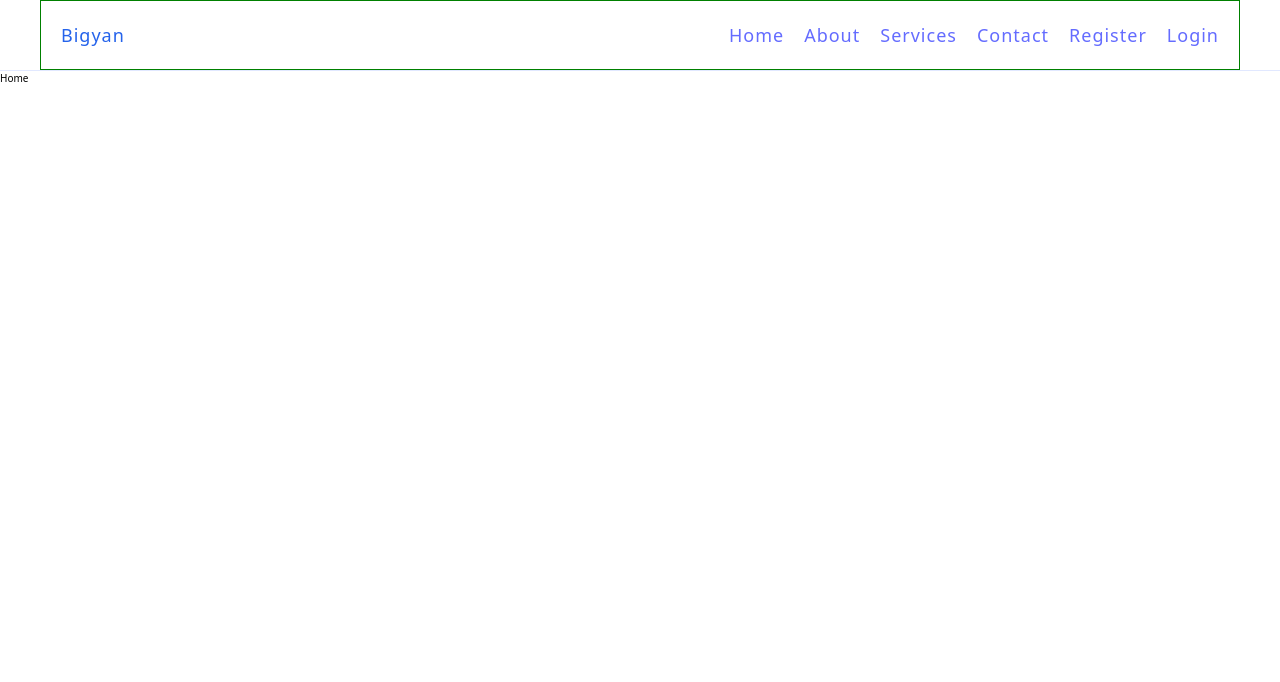
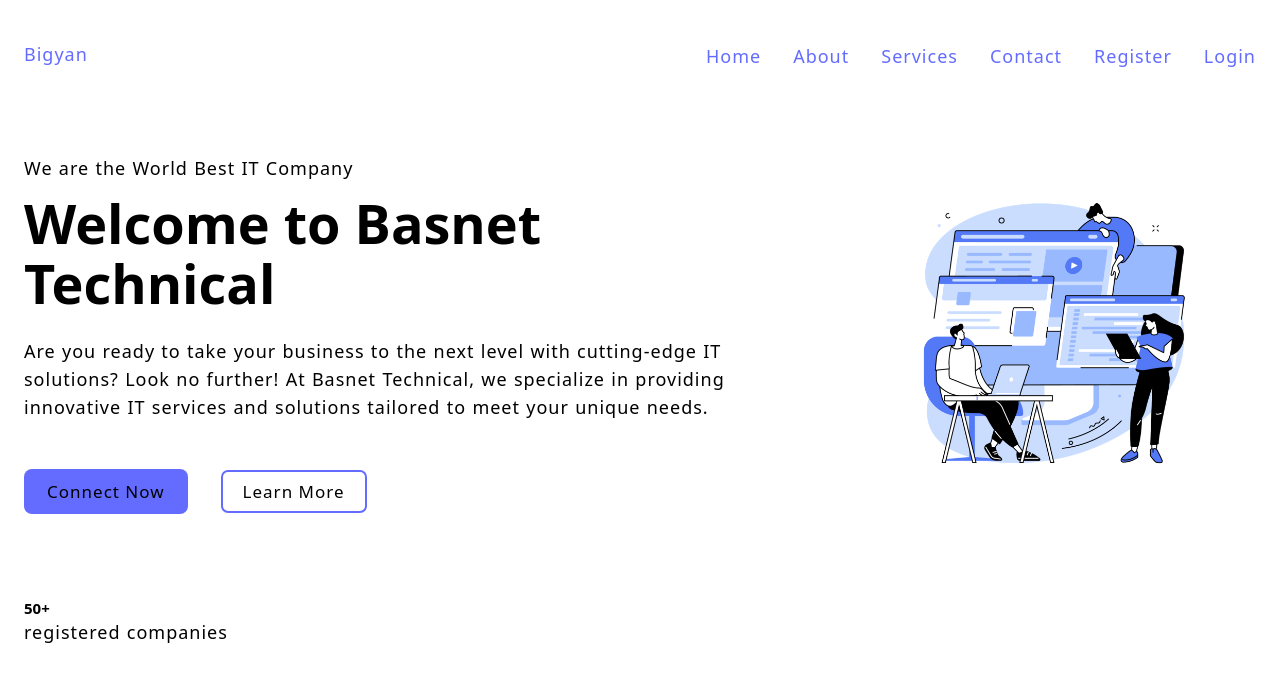
Before and after one commit to Bigyanhub/mern-thapa-project, a React (Vite) app in the folder client/: page / in a window 1280 px wide. Shown: the top 682 px of the page. Built offline with nearby package versions, Linux system fonts and the light colour scheme.

Commit message:
feat: update Navbar and Home components with improved layout and styling; enhance Login/Register forms with optimized state management

```diff
--- a/client/src/components/Navbar.css
+++ b/client/src/components/Navbar.css
@@ -103,32 +103,14 @@ nav li:nth-last-child(2) a::after {
   font-weight: 500;
 } */
 
-
-header{
-  background: #ffffff;
-  border-bottom: 1px  solid #e1e8ff;
-  position: sticky;
-  top: 0;
-  z-index: 1000;
+.container {
+  max-width: 140rem;
+  padding: 4.2rem 2.4rem;
+  display: flex;
+  justify-content: space-between;
 }
 
-.container{
+ul {
+  gap: 3.2rem;
   display: flex;
-  justify-content: space-between;
-  align-items: center;
-  max-width: 1200px;
-  margin: 0 auto;
-  border: 1px solid green;
-  padding: 0 2rem;
-  height: 70px;
 }
-
-nav{
-  display: flex;
-  gap: 2rem;
-}
-
-.logo-brand a{
-  color: #2563eb;
-  /* font-size: 2rem; */
-}
--- a/client/src/components/Navbar.jsx
+++ b/client/src/components/Navbar.jsx
@@ -9,8 +9,8 @@ const Navbar = () => {
           <div className="logo-brand">
             <NavLink to="/">Bigyan</NavLink>
           </div>
-
           <nav>
+            <ul>
               <li>
                 <NavLink to="/">Home</NavLink>
               </li>
@@ -29,6 +29,7 @@ const Navbar = () => {
               <li>
                 <NavLink to="/login">Login</NavLink>
               </li>
+            </ul>
           </nav>
         </div>
       </header>
--- a/client/src/index.css
+++ b/client/src/index.css
@@ -18,17 +18,16 @@ html {
 }
 
 /*? base style */
-
 body {
   margin: 0;
   /* display: flex; */
   /* place-items: center; */
-  min-width: 32rem;
+  /* min-width: 32rem; */
   min-height: 100vh;
 }
 
 h1 {
-  font-size: 5.4em;
+  font-size: 5.4rem;
   line-height: 1.1;
   font-weight: bold;
 }
@@ -51,15 +50,95 @@ a {
   color: var(--btn-color);
   text-decoration: none;
 }
-li{
-    list-style: none;
+li {
+  list-style: none;
 }
 
-/* Layout Rule */
+/* layout Rule */
 
-.container{
-    max-width: 140rem;
-    padding: 4rem 2.4rem;
-    margin:  0 auto;
-    border: 2px solid red;
+.container {
+  max-width: 140rem;
+  padding: 4rem 2.4rem;
+  margin: 0 auto;
+  /* background-color: green; */
 }
+
+.grid {
+  display: grid;
+  gap: 6.4rem;
+}
+
+.grid-two-cols {
+  grid-template-columns: repeat(2, 1fr);
+  /* background-color: red ; */
+}
+
+/* Module Rules/ Reusable  */
+
+button {
+  text-transform: capitalize;
+  padding: 1rem 2.2rem;
+  font-size: 1.7rem;
+  font-weight: 500;
+  background-color: var(--btn-color);
+  border-radius: 0.8rem;
+  -webkit-border-radius: 0.8rem;
+  -moz-border-radius: 0.8rem;
+  -ms-border-radius: 0.8rem;
+  -o-border-radius: 0.8rem;
+  border: 0.1rem solid transparent;
+  cursor: pointer;
+  letter-spacing: 0.1rem;
+  transition: border-color 0.3s;
+  -webkit-transition: border-color 0.3s;
+  -moz-transition: border-color 0.3s;
+  -ms-transition: border-color 0.3s;
+  -o-transition: border-color 0.3s;
+}
+
+.secondary-btn {
+  background-color: transparent;
+  box-shadow: inset 0 0 0 0.2rem var(--btn-color);
+  margin-left: 3.2rem;
+}
+
+/* States Rules  */
+button:hover {
+  box-shadow: inset 0 0 0 0.2rem var(--bg-color);
+}
+
+a:hover,
+a:active {
+  color: #535bf2;
+}
+
+/* Hero Section  */
+
+.section-hero {
+  & .grid {
+    align-items: center;
+    /* background-color: red; */
+  }
+}
+
+.hero-content {
+  /* background-color: green; */
+  & p {
+    margin: 2.4rem 0 4.8rem 0;
+    &:first-child {
+      margin: 0 0 1.2rem 0;
+    }
+  }
+}
+
+.hero-image {
+  display: flex;
+  justify-content: center;
+  /* background-color: #242424; */
+  & img {
+    width: 70%;
+    height: auto;
+  }
+}
+
+/* End Hero  */
--- a/client/src/pages/Home.jsx
+++ b/client/src/pages/Home.jsx
@@ -1,9 +1,53 @@
-import React from 'react'
+import React from "react";
 
 const Home = () => {
   return (
-    <div>Home</div>
-  )
-}
+    <>
+      <main>
+        <section className="section-hero">
+          <div className="container grid grid-two-cols">
+            <div className="hero-content">
+              <p>We are the World Best IT Company</p>
+              <h1>Welcome to Basnet Technical</h1>
+              <p>
+                Are you ready to take your business to the next level with
+                cutting-edge IT solutions? Look no further! At Basnet Technical,
+                we specialize in providing innovative IT services and solutions
+                tailored to meet your unique needs.
+              </p>
 
-export default Home
+              <div className="btn btn-group">
+                <a href="/contact">
+                  <button className="btn">connect now</button>
+                </a>
+                <a href="/services">
+                  <button className="btn secondary-btn">Learn more</button>
+                </a>
+              </div>
+            </div>
+
+            <div className="hero-image">
+              <img
+                src="/images/home.png"
+                alt="coding together"
+                width={400}
+                height={500}
+              />
+            </div>
+          </div>
+        </section>
+
+        <div className="section-analytics">
+          <div className="container grid grid-four-cols">
+            <div className="div1">
+              <h2>50+</h2>
+              <p>registered companies</p>
+            </div>
+          </div>
+        </div>
+      </main>
+    </>
+  );
+};
+
+export default Home;
--- a/client/src/pages/Login.jsx
+++ b/client/src/pages/Login.jsx
@@ -8,21 +8,20 @@ const Login = () => {
   });
 
   const handleInput = (e) => {
-    let name = e.target.name;
-    let value= e.target.value;
+    const { name, value } = e.target;
+    // console.log(e)
 
-    setUser({
-      ...user,
-      [name]:value
-    })
+    setUser((prevUser) => ({
+      ...prevUser,
+      [name]: value,
+    }));
   };
 
-  const handleSubmit = (e) =>{
+  const handleSubmit = (e) => {
     e.preventDefault();
-    console.log(e);
+    console.log(user);
+  };
 
-
-  }
   return (
     <>
       <section>
--- a/client/src/pages/Register.jsx
+++ b/client/src/pages/Register.jsx
@@ -11,6 +11,7 @@ const Register = () => {
   // Handle input changes for all form fields
   const handleInput = (e) => {
     const { name, value } = e.target;
+    // console.log(e);
 
     setUser((prevUser) => ({
       ...prevUser,
```
Lines whose indentation alone changed are shown as unchanged.
